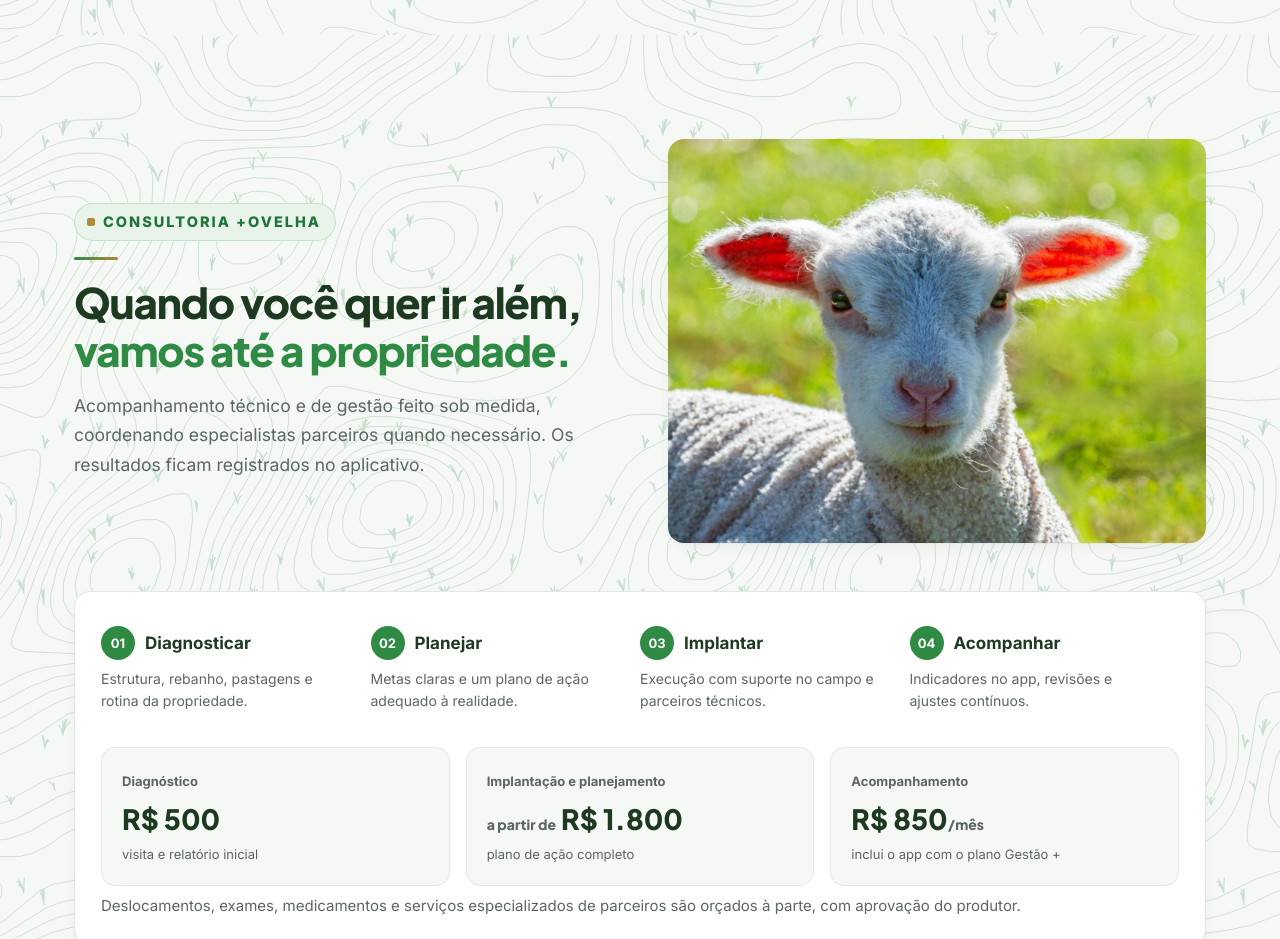
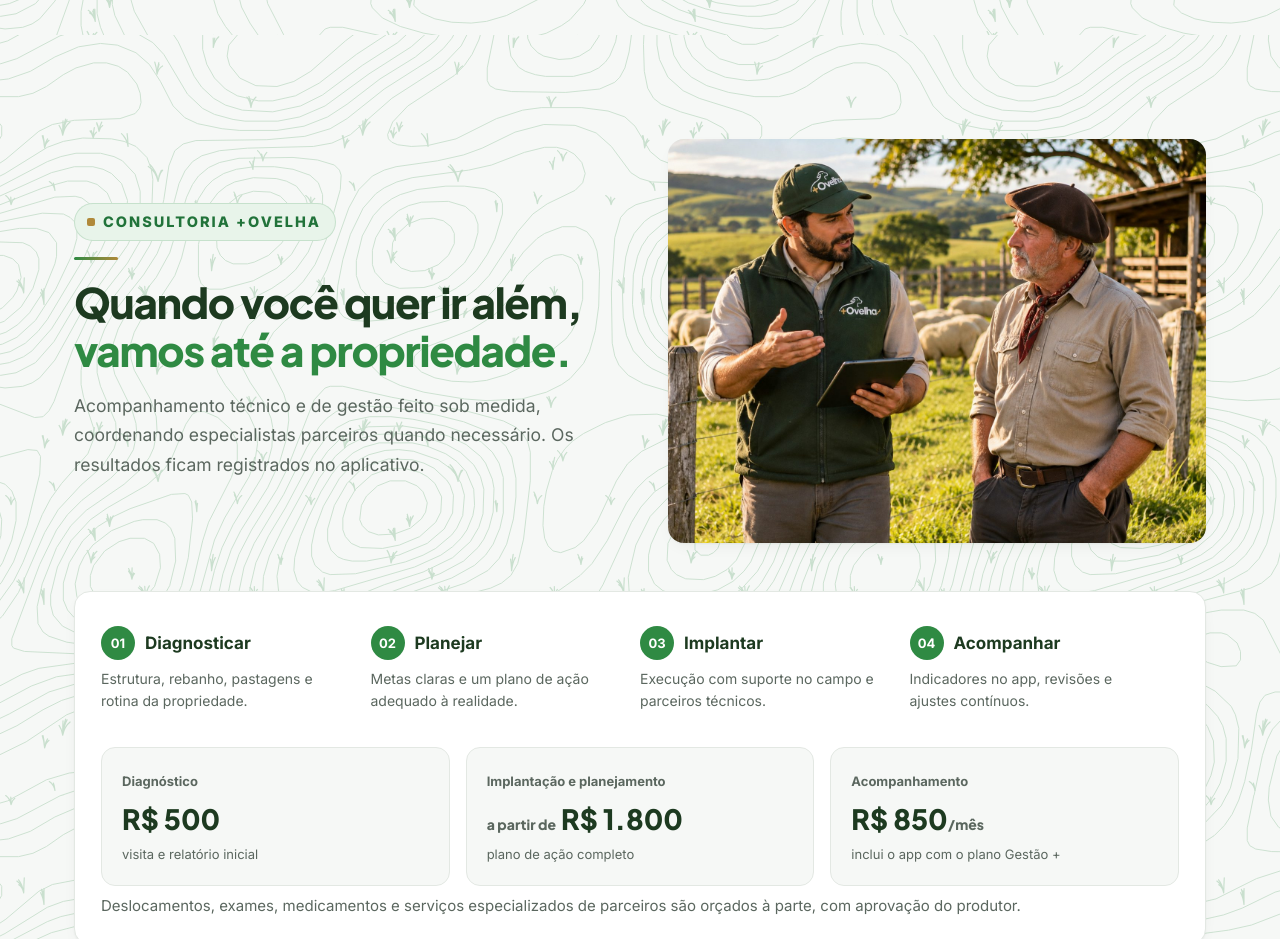
Before and after one commit to maisovelha/maisovelha.github.io, a plain HTML site: page index.html in a window 1280 px wide. Shown: the part 5720-6659 px from the top of the page. Drawn offline with Linux system fonts and the light colour scheme.

Commit message:
Nova imagem da secao Consultoria

```diff
--- a/index.html
+++ b/index.html
@@ -957,7 +957,7 @@ body::before{opacity:.07}
         <h2>Quando você quer ir além, <span class="gold">vamos até a propriedade.</span></h2>
         <p class="lead" style="margin-top:16px">Acompanhamento técnico e de gestão feito sob medida, coordenando especialistas parceiros quando necessário. Os resultados ficam registrados no aplicativo.</p>
       </div>
-      <div class="reveal" style="border-radius:var(--radius);overflow:hidden;box-shadow:var(--shadow);aspect-ratio:4/3"><img src="cordeiro-close.jpg" alt="Cordeiro deitado no pasto" style="width:100%;height:100%;object-fit:cover"></div>
+      <div class="reveal" style="border-radius:var(--radius);overflow:hidden;box-shadow:var(--shadow);aspect-ratio:4/3"><img src="consultoria.jpg" alt="Consultor da +Ovelha conversando com produtor rural no campo, com ovelhas ao fundo" style="width:100%;height:100%;object-fit:cover;object-position:center 35%"></div>
     </div>
     <div class="card reveal" style="margin-top:48px">
       <div class="journey">
```
Also changed, not shown: consultoria.jpg (added).
